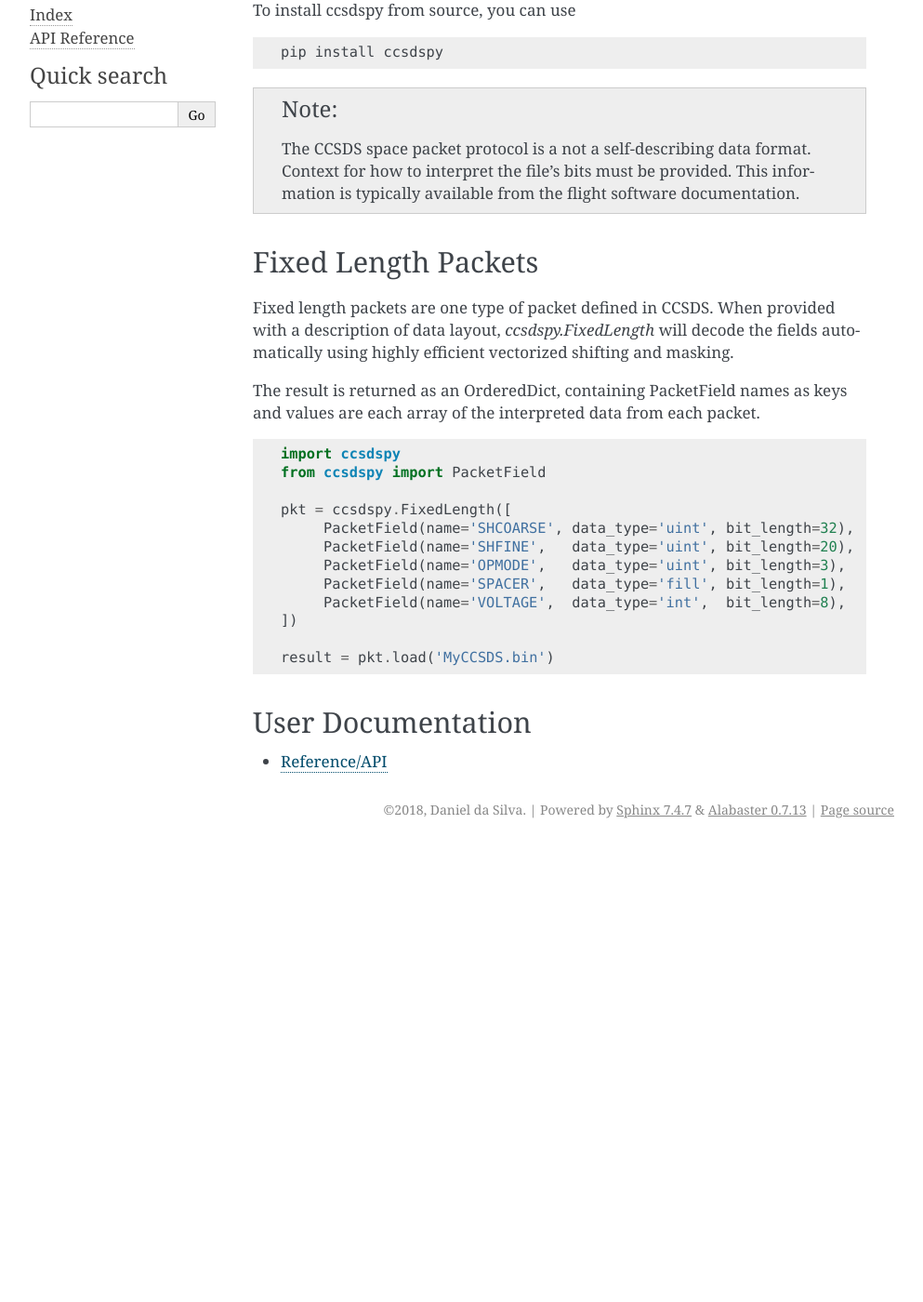
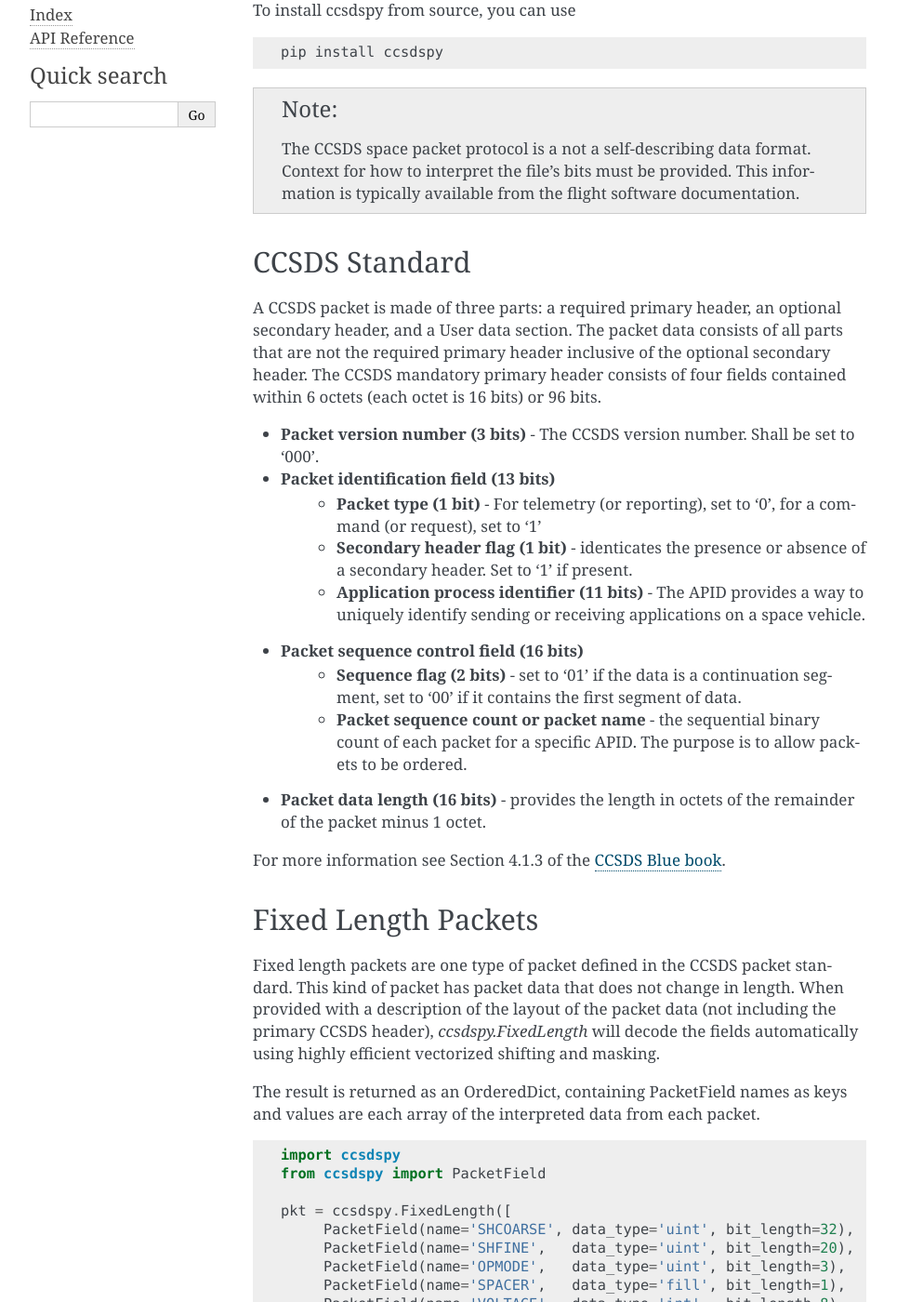
Before and after one commit to CCSDSPy/ccsdspy, a Sphinx documentation site: the page built from docs/index.rst, in a window 1280 px wide and 1400 px high, scrolled down 299 px. Shown: the whole window at 93% size, without its empty margins (148-1141 px from the left). Built offline with Sphinx 7.4.7, drawn with Linux system fonts in a browser that asks for light colours; before the commit the page ends 1209 px from its top, so only the background shows below that; some of the changed text lies outside the part shown.

Commit message:
added ccsds primary header def to docs

```diff
--- a/docs/index.rst
+++ b/docs/index.rst
@@ -26,9 +26,29 @@ To install ccsdspy from source, you can use
           Context for how to interpret the file's bits must be provided. This
           information is typically available from the flight software documentation.
 
+CCSDS Standard
+--------------
+A CCSDS packet is made of three parts: a required primary header, an optional secondary header, and a User data section.
+The packet data consists of all parts that are not the required primary header inclusive of the optional secondary header.
+The CCSDS mandatory primary header consists of four fields contained within 6 octets (each octet is 16 bits) or 96 bits.
+
+* **Packet version number (3 bits)** - The CCSDS version number. Shall be set to '000'.
+* **Packet identification field (13 bits)**
+    - **Packet type (1 bit)** - For telemetry (or reporting), set to '0', for a command (or request), set to '1'
+    - **Secondary header flag (1 bit)** - identicates the presence or absence of a secondary header. Set to '1' if present.
+    - **Application process identifier (11 bits)** - The APID provides a way to uniquely identify sending or receiving applications on a space vehicle.
+* **Packet sequence control field (16 bits)**
+    - **Sequence flag (2 bits)** - set to '01' if the data is a continuation segment, set to '00' if it contains the first segment of data.
+    - **Packet sequence count or packet name** - the sequential binary count of each packet for a specific APID. The purpose is to allow packets to be ordered.
+* **Packet data length (16 bits)** - provides the length in octets of the remainder of the packet minus 1 octet.
+
+For more information see Section 4.1.3 of the `CCSDS Blue book <https://public.ccsds.org/Pubs/133x0b2e1.pdf>`_.
+
+
 Fixed Length Packets
 --------------------
-Fixed length packets are one type of packet defined in CCSDS. When provided with a description of data layout, `ccsdspy.FixedLength` will decode the fields automatically using highly efficient vectorized shifting and masking.
+Fixed length packets are one type of packet defined in the CCSDS packet standard. This kind of packet has packet data that does not change in length.
+When provided with a description of the layout of the packet data (not including the primary CCSDS header), `ccsdspy.FixedLength` will decode the fields automatically using highly efficient vectorized shifting and masking.
 
 The result is returned as an OrderedDict, containing PacketField names as keys and values are each array of the interpreted data from each packet.
 
@@ -47,6 +67,11 @@ The result is returned as an OrderedDict, containing PacketField names as keys a
 
    result = pkt.load('MyCCSDS.bin')
 
+It is also possible to return the contents of the CCSDS primary header
+
+.. code-block:: python
+
+    result = pkt.load('MyCCSDS.bin', include_primary_header=True)
 
 User Documentation
 ------------------
```
